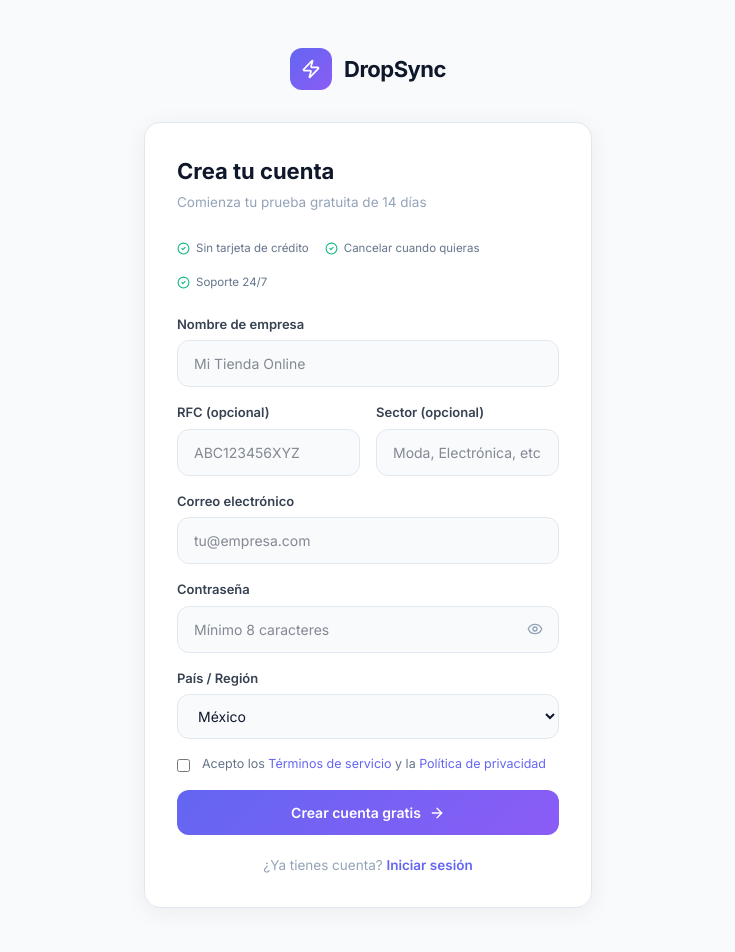
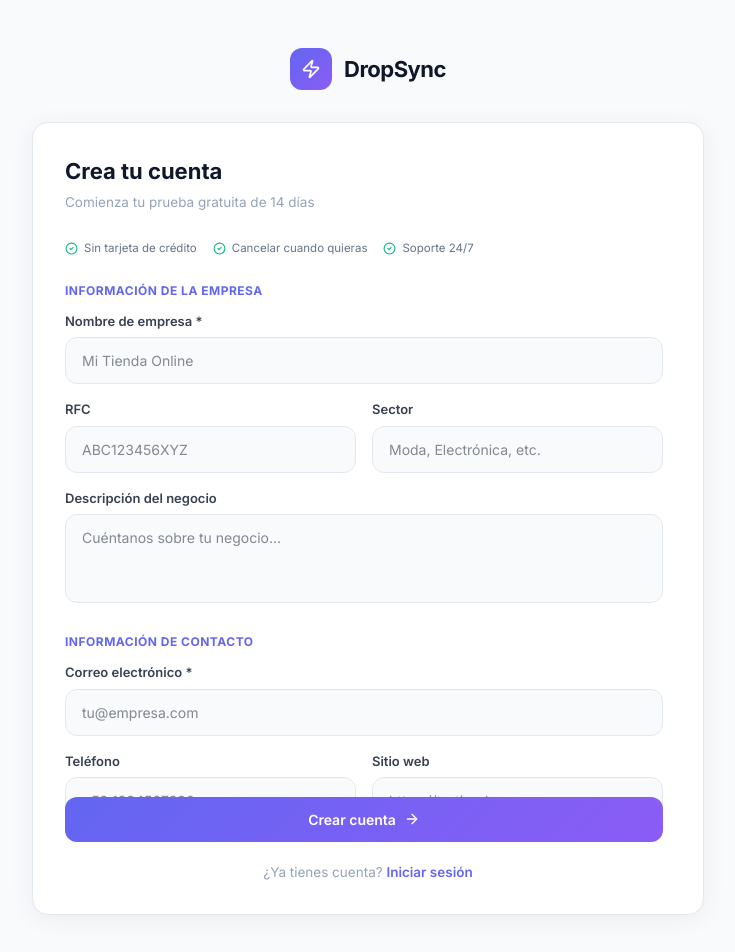
Before and after one commit to esierraramirez/dropshipping-sales-agent, a React (Vite) app in the folder frontend/: page /register in a window 1280 px wide. Shown: the top 952 px of the page, without its empty margins (272-1007 px from the left). Built offline with nearby package versions, Linux system fonts and the light colour scheme.

Commit message:
Finalizacion de correccion de apartado de registro y login

```diff
--- a/frontend/src/app/pages/auth/RegisterPage.tsx
+++ b/frontend/src/app/pages/auth/RegisterPage.tsx
@@ -15,10 +15,17 @@ export function RegisterPage() {
     password: "",
     rfc: "",
     sector: "",
+    phone: "",
+    website: "",
+    address: "",
+    city: "",
+    state: "",
     country: "México",
+    postal_code: "",
+    description: "",
   });
 
-  const handleChange = (e: React.ChangeEvent<HTMLInputElement | HTMLSelectElement>) => {
+  const handleChange = (e: React.ChangeEvent<HTMLInputElement | HTMLSelectElement | HTMLTextAreaElement>) => {
     setForm({ ...form, [e.target.name]: e.target.value });
   };
 
@@ -36,7 +43,14 @@ export function RegisterPage() {
           password: form.password,
           rfc: form.rfc || undefined,
           sector: form.sector || undefined,
+          phone: form.phone || undefined,
+          website: form.website || undefined,
+          address: form.address || undefined,
+          city: form.city || undefined,
+          state: form.state || undefined,
           country: form.country,
+          postal_code: form.postal_code || undefined,
+          description: form.description || undefined,
         },
         false
       );
@@ -61,7 +75,7 @@ export function RegisterPage() {
 
   return (
     <div className="min-h-screen flex items-center justify-center px-4 py-12" style={{ background: "#f8fafc" }}>
-      <div className="w-full max-w-md">
+      <div className="w-full max-w-2xl">
         {/* Logo */}
         <div className="flex items-center justify-center gap-3 mb-8">
           <div
@@ -98,10 +112,17 @@ export function RegisterPage() {
             ))}
           </div>
 
-          <form onSubmit={handleRegister} className="space-y-4">
+          <form onSubmit={handleRegister} className="space-y-6 max-h-[70vh] overflow-y-auto pr-2">
+            {/* Información básica */}
+            <div>
+              <h3 style={{ fontSize: "12px", fontWeight: 700, color: "#6366f1", textTransform: "uppercase", letterSpacing: "0.5px", marginBottom: "12px" }}>
+                Información de la Empresa
+              </h3>
+
+              <div className="space-y-4">
                 <div>
                   <label className="block mb-1.5" style={{ fontSize: "13px", fontWeight: 600, color: "#374151" }}>
-                Nombre de empresa
+                    Nombre de empresa *
                   </label>
                   <input
                     type="text"
@@ -118,7 +139,7 @@ export function RegisterPage() {
                 <div className="grid grid-cols-2 gap-4">
                   <div>
                     <label className="block mb-1.5" style={{ fontSize: "13px", fontWeight: 600, color: "#374151" }}>
-                  RFC (opcional)
+                      RFC
                     </label>
                     <input
                       type="text"
@@ -132,7 +153,7 @@ export function RegisterPage() {
                   </div>
                   <div>
                     <label className="block mb-1.5" style={{ fontSize: "13px", fontWeight: 600, color: "#374151" }}>
-                  Sector (opcional)
+                      Sector
                     </label>
                     <input
                       type="text"
@@ -148,7 +169,31 @@ export function RegisterPage() {
 
                 <div>
                   <label className="block mb-1.5" style={{ fontSize: "13px", fontWeight: 600, color: "#374151" }}>
-                Correo electrónico
+                    Descripción del negocio
+                  </label>
+                  <textarea
+                    name="description"
+                    value={form.description}
+                    onChange={handleChange}
+                    className="w-full rounded-xl px-4 py-3 outline-none resize-none"
+                    style={{ background: "#f8fafc", border: "1.5px solid #e2e8f0", fontSize: "14px", color: "#0f172a" }}
+                    placeholder="Cuéntanos sobre tu negocio..."
+                    rows={3}
+                  />
+                </div>
+              </div>
+            </div>
+
+            {/* Información de contacto */}
+            <div>
+              <h3 style={{ fontSize: "12px", fontWeight: 700, color: "#6366f1", textTransform: "uppercase", letterSpacing: "0.5px", marginBottom: "12px" }}>
+                Información de Contacto
+              </h3>
+
+              <div className="space-y-4">
+                <div>
+                  <label className="block mb-1.5" style={{ fontSize: "13px", fontWeight: 600, color: "#374151" }}>
+                    Correo electrónico *
                   </label>
                   <input
                     type="email"
@@ -162,35 +207,96 @@ export function RegisterPage() {
                   />
                 </div>
 
+                <div className="grid grid-cols-2 gap-4">
                   <div>
                     <label className="block mb-1.5" style={{ fontSize: "13px", fontWeight: 600, color: "#374151" }}>
-                Contraseña
+                      Teléfono
                     </label>
-              <div className="relative">
                     <input
-                  type={showPassword ? "text" : "password"}
-                  name="password"
-                  value={form.password}
+                      type="tel"
+                      name="phone"
+                      value={form.phone}
                       onChange={handleChange}
-                  className="w-full rounded-xl px-4 py-3 outline-none pr-12"
+                      className="w-full rounded-xl px-4 py-3 outline-none"
                       style={{ background: "#f8fafc", border: "1.5px solid #e2e8f0", fontSize: "14px", color: "#0f172a" }}
-                  placeholder="Mínimo 8 caracteres"
-                  required
+                      placeholder="+52 1234567890"
                     />
-                <button
-                  type="button"
-                  onClick={() => setShowPassword(!showPassword)}
-                  className="absolute right-4 top-1/2 -translate-y-1/2"
-                  style={{ color: "#94a3b8" }}
-                >
-                  {showPassword ? <EyeOff size={16} /> : <Eye size={16} />}
-                </button>
+                  </div>
+                  <div>
+                    <label className="block mb-1.5" style={{ fontSize: "13px", fontWeight: 600, color: "#374151" }}>
+                      Sitio web
+                    </label>
+                    <input
+                      type="url"
+                      name="website"
+                      value={form.website}
+                      onChange={handleChange}
+                      className="w-full rounded-xl px-4 py-3 outline-none"
+                      style={{ background: "#f8fafc", border: "1.5px solid #e2e8f0", fontSize: "14px", color: "#0f172a" }}
+                      placeholder="https://tu-tienda.com"
+                    />
+                  </div>
+                </div>
               </div>
             </div>
 
+            {/* Información de ubicación */}
+            <div>
+              <h3 style={{ fontSize: "12px", fontWeight: 700, color: "#6366f1", textTransform: "uppercase", letterSpacing: "0.5px", marginBottom: "12px" }}>
+                Ubicación
+              </h3>
+
+              <div className="space-y-4">
                 <div>
                   <label className="block mb-1.5" style={{ fontSize: "13px", fontWeight: 600, color: "#374151" }}>
-                País / Región
+                    Dirección
+                  </label>
+                  <input
+                    type="text"
+                    name="address"
+                    value={form.address}
+                    onChange={handleChange}
+                    className="w-full rounded-xl px-4 py-3 outline-none"
+                    style={{ background: "#f8fafc", border: "1.5px solid #e2e8f0", fontSize: "14px", color: "#0f172a" }}
+                    placeholder="Calle Principal 123"
+                  />
+                </div>
+
+                <div className="grid grid-cols-2 gap-4">
+                  <div>
+                    <label className="block mb-1.5" style={{ fontSize: "13px", fontWeight: 600, color: "#374151" }}>
+                      Ciudad
+                    </label>
+                    <input
+                      type="text"
+                      name="city"
+                      value={form.city}
+                      onChange={handleChange}
+                      className="w-full rounded-xl px-4 py-3 outline-none"
+                      style={{ background: "#f8fafc", border: "1.5px solid #e2e8f0", fontSize: "14px", color: "#0f172a" }}
+                      placeholder="Ciudad de México"
+                    />
+                  </div>
+                  <div>
+                    <label className="block mb-1.5" style={{ fontSize: "13px", fontWeight: 600, color: "#374151" }}>
+                      Estado
+                    </label>
+                    <input
+                      type="text"
+                      name="state"
+                      value={form.state}
+                      onChange={handleChange}
+                      className="w-full rounded-xl px-4 py-3 outline-none"
+                      style={{ background: "#f8fafc", border: "1.5px solid #e2e8f0", fontSize: "14px", color: "#0f172a" }}
+                      placeholder="CDMX"
+                    />
+                  </div>
+                </div>
+
+                <div className="grid grid-cols-2 gap-4">
+                  <div>
+                    <label className="block mb-1.5" style={{ fontSize: "13px", fontWeight: 600, color: "#374151" }}>
+                      País / Región *
                     </label>
                     <select
                       name="country"
@@ -207,9 +313,61 @@ export function RegisterPage() {
                       <option>Chile</option>
                     </select>
                   </div>
+                  <div>
+                    <label className="block mb-1.5" style={{ fontSize: "13px", fontWeight: 600, color: "#374151" }}>
+                      Código postal
+                    </label>
+                    <input
+                      type="text"
+                      name="postal_code"
+                      value={form.postal_code}
+                      onChange={handleChange}
+                      className="w-full rounded-xl px-4 py-3 outline-none"
+                      style={{ background: "#f8fafc", border: "1.5px solid #e2e8f0", fontSize: "14px", color: "#0f172a" }}
+                      placeholder="28001"
+                    />
+                  </div>
+                </div>
+              </div>
+            </div>
+
+            {/* Seguridad */}
+            <div>
+              <h3 style={{ fontSize: "12px", fontWeight: 700, color: "#6366f1", textTransform: "uppercase", letterSpacing: "0.5px", marginBottom: "12px" }}>
+                Credenciales
+              </h3>
+
+              <div className="space-y-4">
+                <div>
+                  <label className="block mb-1.5" style={{ fontSize: "13px", fontWeight: 600, color: "#374151" }}>
+                    Contraseña *
+                  </label>
+                  <div className="relative">
+                    <input
+                      type={showPassword ? "text" : "password"}
+                      name="password"
+                      value={form.password}
+                      onChange={handleChange}
+                      className="w-full rounded-xl px-4 py-3 outline-none pr-12"
+                      style={{ background: "#f8fafc", border: "1.5px solid #e2e8f0", fontSize: "14px", color: "#0f172a" }}
+                      placeholder="Mínimo 6 caracteres"
+                      required
+                    />
+                    <button
+                      type="button"
+                      onClick={() => setShowPassword(!showPassword)}
+                      className="absolute right-4 top-1/2 -translate-y-1/2"
+                      style={{ color: "#94a3b8" }}
+                    >
+                      {showPassword ? <EyeOff size={16} /> : <Eye size={16} />}
+                    </button>
+                  </div>
+                </div>
+              </div>
+            </div>
 
             <div className="flex items-start gap-3">
-              <input type="checkbox" id="terms" className="mt-1" />
+              <input type="checkbox" id="terms" className="mt-1" required />
               <label htmlFor="terms" style={{ fontSize: "12.5px", color: "#64748b", fontWeight: 400 }}>
                 Acepto los{" "}
                 <a href="#" style={{ color: "#6366f1" }}>Términos de servicio</a>
@@ -230,7 +388,7 @@ export function RegisterPage() {
             <button
               type="submit"
               disabled={loading}
-              className="w-full flex items-center justify-center gap-2 rounded-xl py-3 transition-all"
+              className="w-full flex items-center justify-center gap-2 rounded-xl py-3 transition-all sticky bottom-0"
               style={{
                 background: loading ? "#c7d2fe" : "linear-gradient(135deg, #6366f1 0%, #8b5cf6 100%)",
                 color: "#fff",
@@ -250,7 +408,7 @@ export function RegisterPage() {
                 </>
               ) : (
                 <>
-                  Crear cuenta gratis
+                  Crear cuenta
                   <ArrowRight size={16} />
                 </>
               )}
```
Lines whose indentation alone changed are shown as unchanged.
